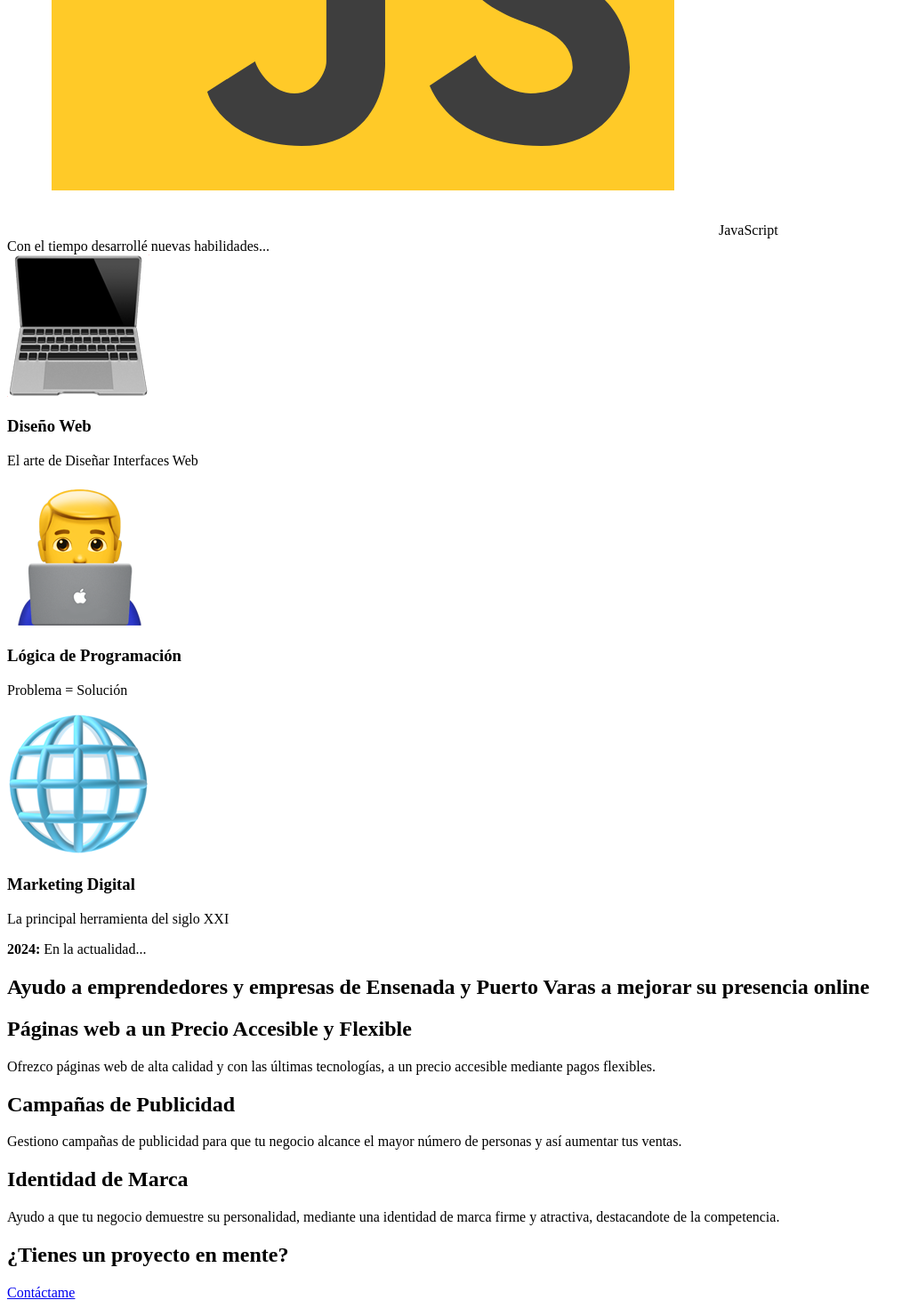
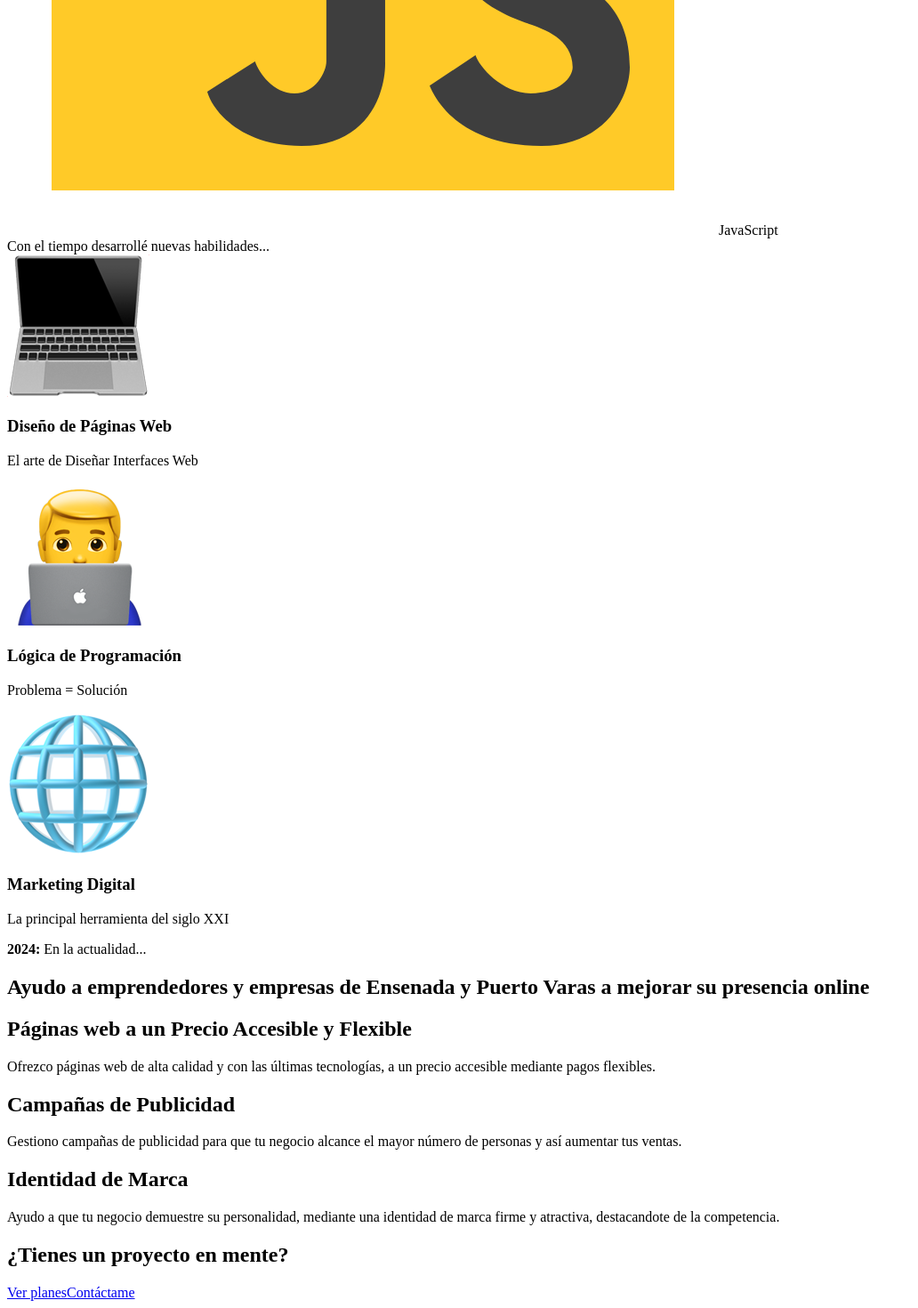
Before and after one commit to imjoaquincancino/react-portfolio, a Next.js app: page /About in a window 1280 px wide. Shown: the part 3706-5176 px from the top of the page at 89% size, without its empty margins (0-1032 px from the left). Built offline with nearby package versions, Linux system fonts and the light colour scheme.

Commit message:
update About component to enhance text clarity and modify call-to-action links

```diff
--- a/src/pages/About.jsx
+++ b/src/pages/About.jsx
@@ -71,7 +71,10 @@ export default function AboutMe() {
             </div>
             <p className="mt-6 text-xl text-gray-300">
               +4 Años de experiencia.{" "}
-              <strong className="text-yellow-200">Programador y Diseñador Web</strong> de <strong>Ensenada, Puerto Varas</strong>.
+              <strong className="text-yellow-200">
+                Programador y Diseñador Web
+              </strong>{" "}
+              de <strong>Ensenada, Puerto Varas</strong>.
             </p>
             <nav className="flex flex-wrap items-center justify-center gap-4 mt-8">
               <a
@@ -170,7 +173,7 @@ export default function AboutMe() {
           <div className="p-6 flex flex-wrap items-center justify-center gap-14">
             <HabilidadCard
               img={"/img/emojis/laptop.svg"}
-              title={"Diseño Web"}
+              title={"Diseño de Páginas Web"}
               description="El arte de Diseñar Interfaces Web"
             />
             <HabilidadCard
@@ -194,7 +197,9 @@ export default function AboutMe() {
             <strong>2024:</strong> En la actualidad...
           </span>
           <h2 className="max-w-screen-lg text-balance text-2xl font-normal font-heading md:text-3xl xl:text-4xl md:leading-tight">
-            Ayudo a <strong>emprendedores y empresas de Ensenada y Puerto Varas</strong> a mejorar su presencia online
+            Ayudo a{" "}
+            <strong>emprendedores y empresas de Ensenada y Puerto Varas</strong>{" "}
+            a mejorar su presencia online
           </h2>
           <div className="p-6 flex flex-wrap items-center justify-center gap-14">
             <FeatureCard
@@ -228,6 +233,12 @@ export default function AboutMe() {
                 ¿Tienes un proyecto en mente?
               </h2>
               <a
+                className="rounded-full shadow-xl border border-gray-600 bg-gradient-to-tr from-brand to-cyan-400 text-xl md:text-2xl font-bold py-2 px-6  hover:scale-105 transition-all duration-300 text-center"
+                href="/planes"
+              >
+                Ver planes
+              </a>
+              <a
                 className="hover:scale-105 rounded-full shadow-xl border border-gray-600 bg-gradient-to-tr from-brand to-cyan-400 text-xl md:text-2xl font-bold py-2 px-6 transition-all duration-300 text-center"
                 href="https://wa.me/56965926195"
                 target="_blank"
```
Lines whose indentation alone changed are shown as unchanged.
